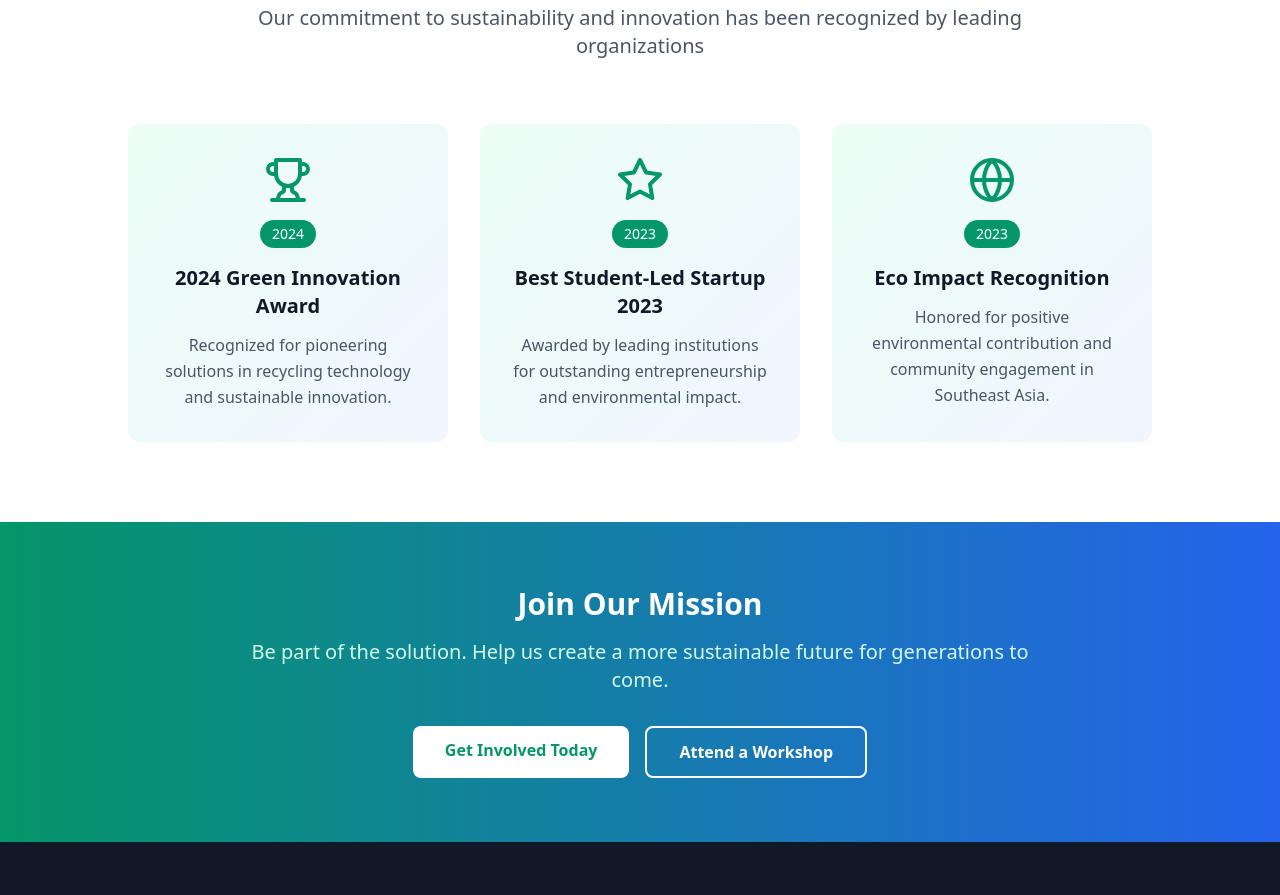
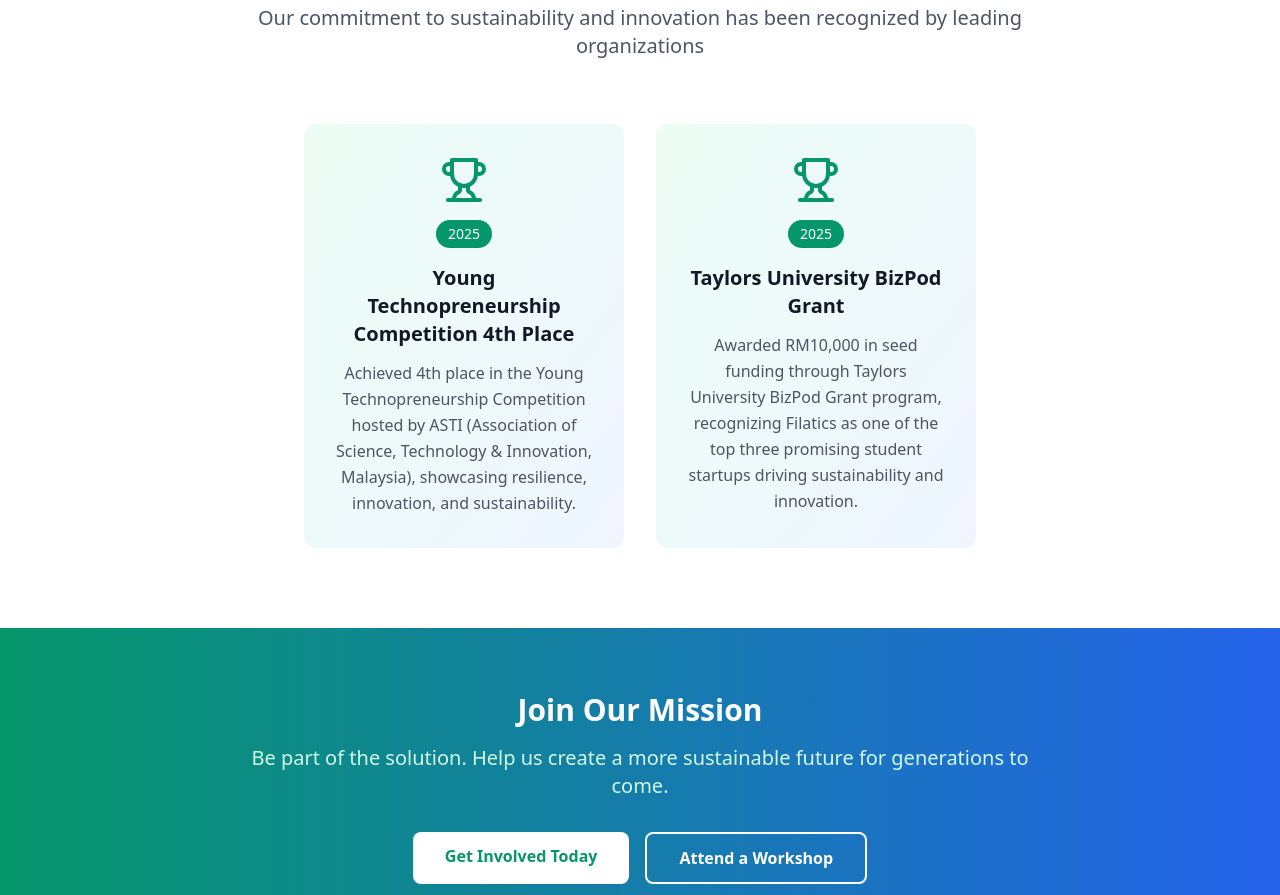
Before and after one commit to LWY1112/Filatics, a React (Vite) app: page /about in a window 1280 px wide. Shown: the part 2860-3755 px from the top of the page. Built offline with nearby package versions, Linux system fonts and the light colour scheme.

Commit message:
Updated aboutData.ts

```diff
--- a/src/data/aboutData.ts
+++ b/src/data/aboutData.ts
@@ -72,22 +72,16 @@ export const aboutData = {
     subtitle: "Our commitment to sustainability and innovation has been recognized by leading organizations",
     awards: [
       {
-        title: "2024 Green Innovation Award",
-        description: "Recognized for pioneering solutions in recycling technology and sustainable innovation.",
-        year: "2024",
+        title: "Young Technopreneurship Competition 4th Place",
+        description: "Achieved 4th place in the Young Technopreneurship Competition hosted by ASTI (Association of Science, Technology & Innovation, Malaysia), showcasing resilience, innovation, and sustainability.",
+        year: "2025",
         icon: "Trophy"
       },
       {
-        title: "Best Student-Led Startup 2023",
-        description: "Awarded by leading institutions for outstanding entrepreneurship and environmental impact.",
-        year: "2023",
-        icon: "Star"
-      },
-      {
-        title: "Eco Impact Recognition",
-        description: "Honored for positive environmental contribution and community engagement in Southeast Asia.",
-        year: "2023",
-        icon: "Globe"
+        title: "Taylors University BizPod Grant",
+        description: "Awarded RM10,000 in seed funding through Taylors University BizPod Grant program, recognizing Filatics as one of the top three promising student startups driving sustainability and innovation.",
+        year: "2025",
+        icon: "Trophy"
       }
     ]
   },
```
